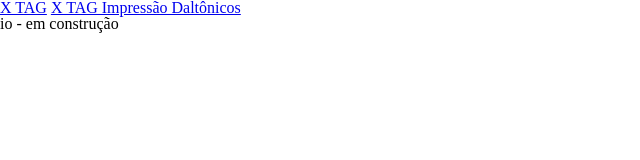
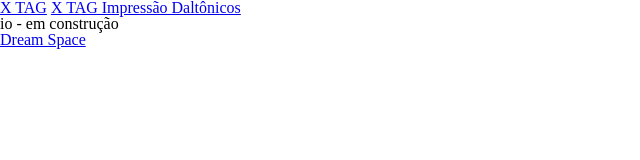
Before and after one commit to flartur95/flartur95.github.io, a plain HTML site: page index.html in a window 1280 px wide. Shown: the whole page, without its empty margins (0-640 px from the left). Drawn offline with Linux system fonts and the light colour scheme.

Commit message:
Update index.html

```diff
--- a/index.html
+++ b/index.html
@@ -12,5 +12,8 @@
         <a href="https://www.toptal.com/designers/colorfilter">X TAG Impressão Daltônicos</a>
         <h1>io - em construção</h1>
     </main>
+    <div>
+        <a href="dreamspace/index.html">Dream Space</a>
+    </div>
 </body>
 </html>
```
